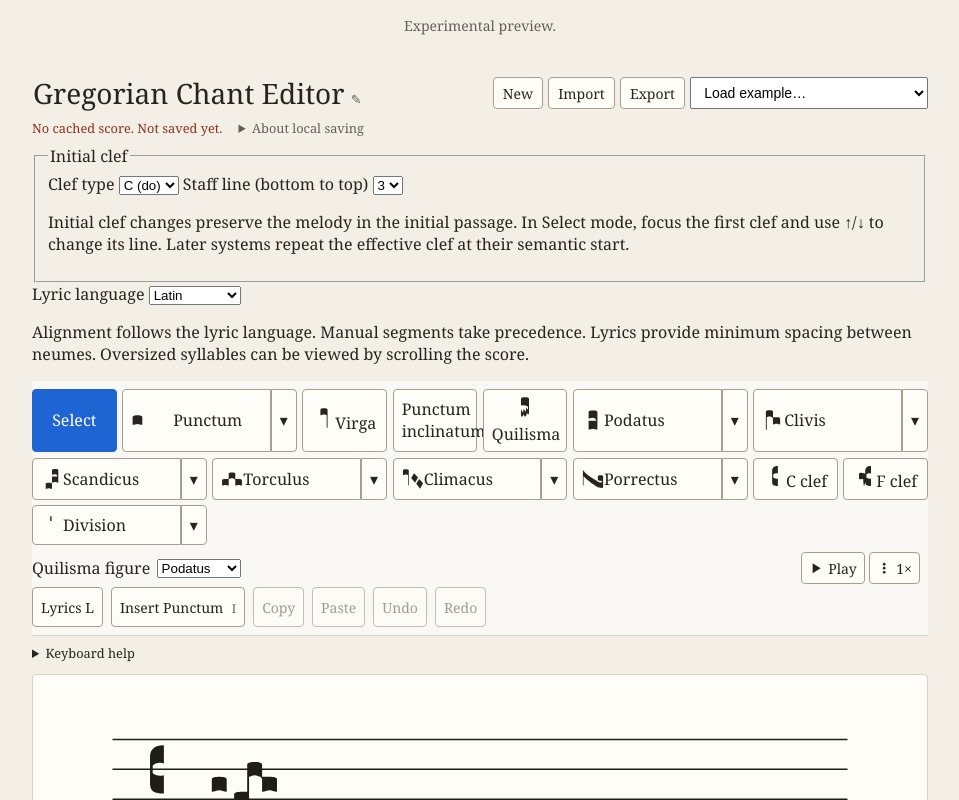
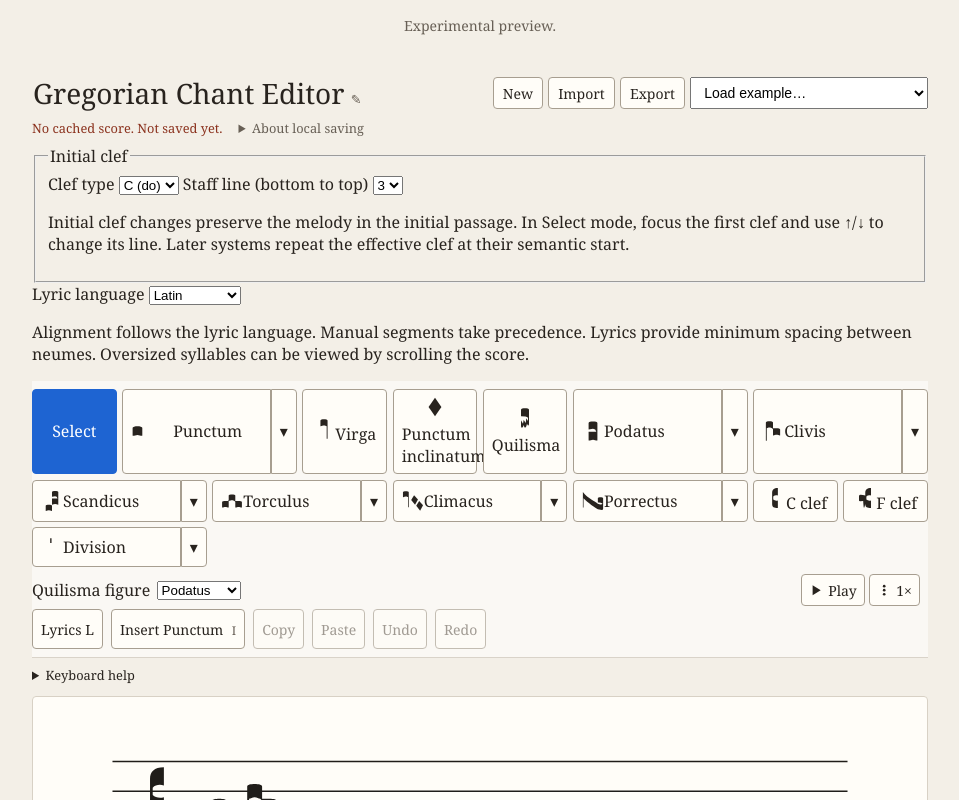
Before and after one commit to OceanOSdev/gregorian-chant-editor, a React (Vite) app: page / in a window 1280 px wide. Shown: the top 800 px of the page, without its empty margins (160-1119 px from the left). Built offline with nearby package versions, Linux system fonts and the light colour scheme.

Commit message:
Added icon for inclinatum

```diff
--- a/src/editor/components/NotationPalette.tsx
+++ b/src/editor/components/NotationPalette.tsx
@@ -246,6 +246,9 @@ export function NotationPalette({
         {tool === 'quilisma' && (
           <EntryIcon kind={quilismaFigure} form="quilisma" />
         )}
+        {tool === 'inclinatum' && (
+          <EntryIcon kind="punctum" form="inclinatum" />
+        )}
         {tool === 'c-clef' && <ClefIcon type="c" />}
         {tool === 'f-clef' && <ClefIcon type="f" />}
         {paletteButtonLabel(tool)}
```
